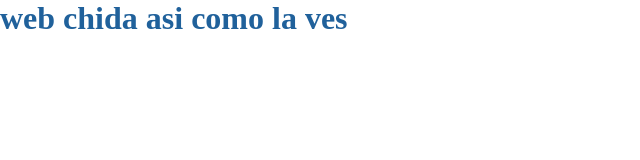
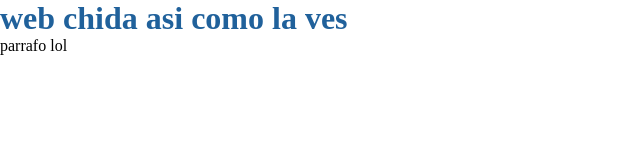
Before and after one commit to avicnunezc-ui/web-locochon-git, a plain HTML site: page index.html in a window 1280 px wide. Shown: the full height of the page, 0-640 px from the left. Drawn offline with Linux system fonts and the light colour scheme.

Commit message:
añadi un parrafo :v

```diff
--- a/index.html
+++ b/index.html
@@ -9,5 +9,6 @@
 </head>
 <body>
     <h1>web chida asi como la ves</h1>
+    <p>parrafo lol</p>
 </body>
 </html>
```
